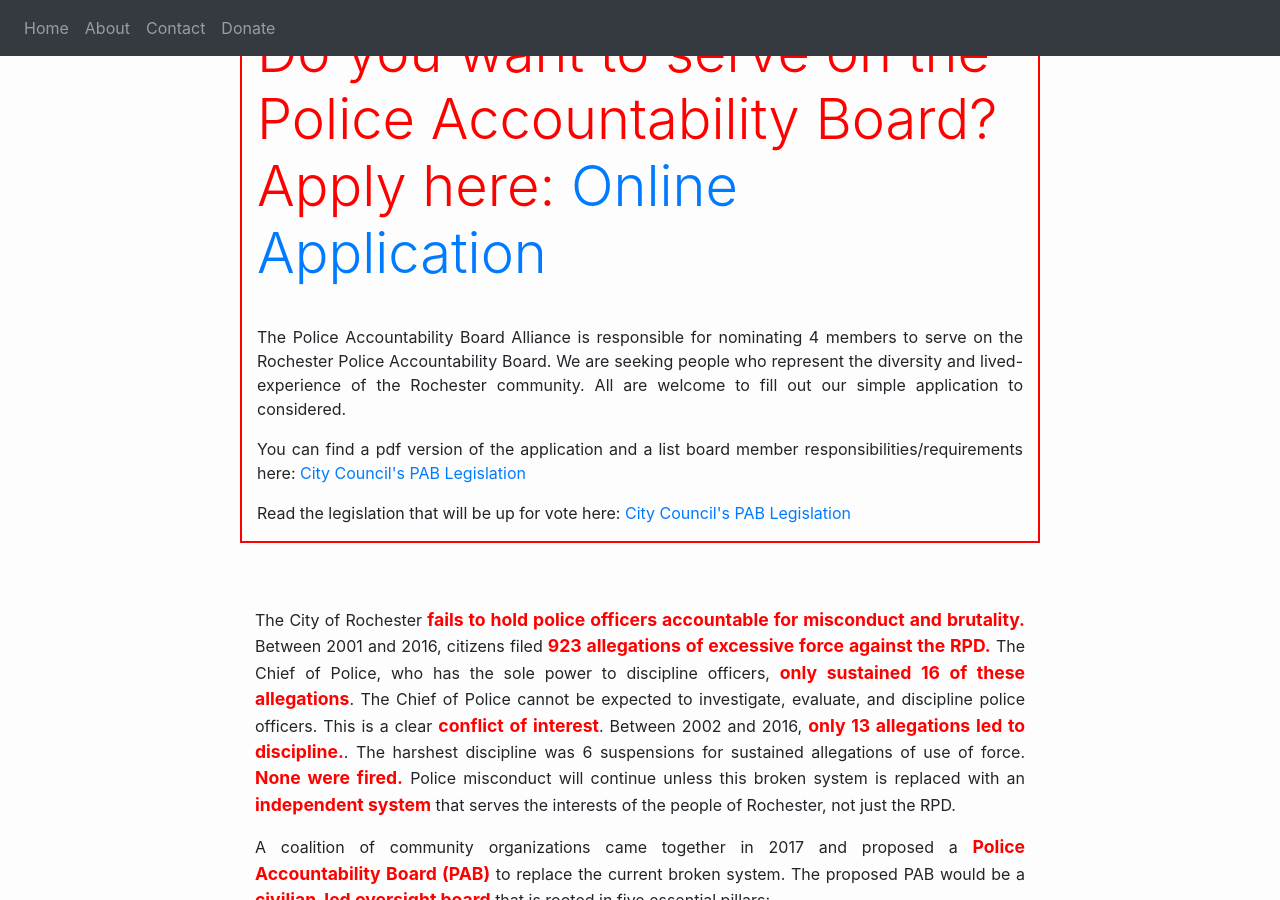
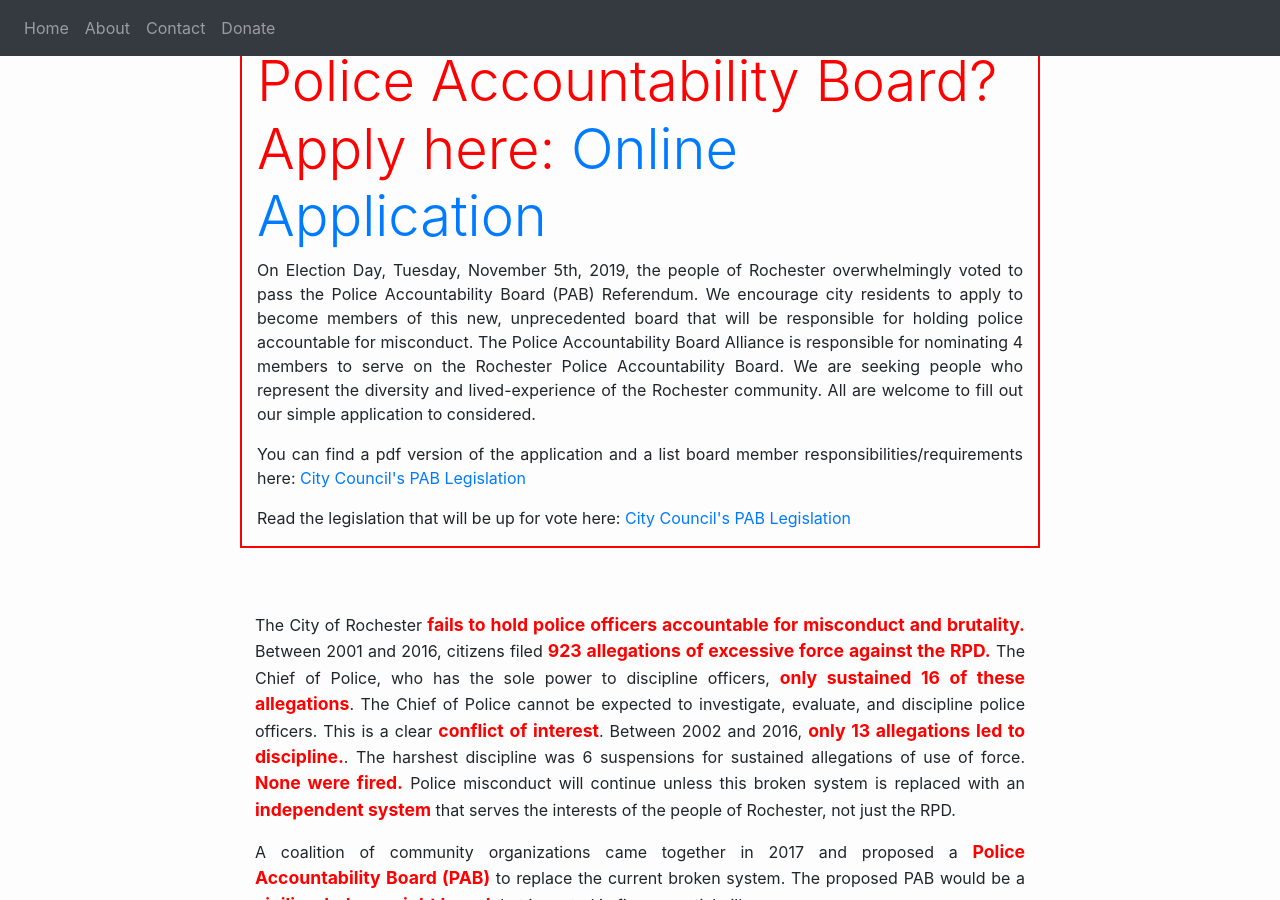
Before and after one commit to pabnow/pabnow.github.io, a Jekyll site: the page built from index.html, in a window 1280 px wide and 900 px high, scrolled down 325 px. Built offline with Jekyll 4.4.1, drawn with Linux system fonts in a browser that asks for light colours; nearby versions of some CDN libraries; comment, search, counter and statistics services are not loaded.

Commit message:
Update index.html

```diff
--- a/index.html
+++ b/index.html
@@ -13,20 +13,19 @@ title: PAB
         </div>
       </div>
       -->
-	<div class="jumbotron">
-		 <div style="width: 100%; max-width: 800px; border: 2px solid red;" class="container mission-statement">
+<div class="jumbotron">
+	<div style="width: 100%; max-width: 800px; border: 2px solid red;" class="container mission-statement">
 
-		<h1 class="display-4" style="color: red"> Do you want to serve on the Police Accountability Board? Apply here: <a href=“https://forms.gle/Pu6RSU1EHTY7o8rW6”>Online Application</a></h1>
+		<h4 class="display-4" style="color: red"> Do you want to serve on the Police Accountability Board? Apply here: <a href=“https://forms.gle/Pu6RSU1EHTY7o8rW6”>Online Application</a></h4>
 
-		<p style="text-align: justify;">The Police Accountability Board Alliance is responsible for nominating 4 members to serve on the Rochester Police Accountability Board. We are seeking people who represent the diversity and lived-experience of the Rochester community. All are welcome to fill out our simple application to considered.</p>
+		<p style="text-align: justify;"> On Election Day, Tuesday, November 5th, 2019, the people of Rochester overwhelmingly voted to pass the Police Accountability Board (PAB) Referendum. We encourage city residents to apply to become members of this new, unprecedented board that will be responsible for holding police accountable for misconduct. The Police Accountability Board Alliance is responsible for nominating 4 members to serve on the Rochester Police Accountability Board. We are seeking people who represent the diversity and lived-experience of the Rochester community. All are welcome to fill out our simple application to considered.</p>
 
 		<p style="text-align: justify;">You can find a pdf version of the application and a list board member responsibilities/requirements here: <a target="_blank" href="https://pabnow.github.io/PABA_Alliance_Job_Desc_And_App.pdf">City Council's PAB Legislation</a></p>
 
 		<p style="text-align: justify;">Read the legislation that will be up for vote here: <a target="_blank" href="https://pabnow.github.io/PAB_Legislation_Final.pdf">City Council's PAB Legislation</a></p>
 
-		</div>
 	</div>
-
+</div>
 
       <div class="jumbotron">
         <div style="width: 100%; max-width: 800px;" class="container mission-statement">
```
